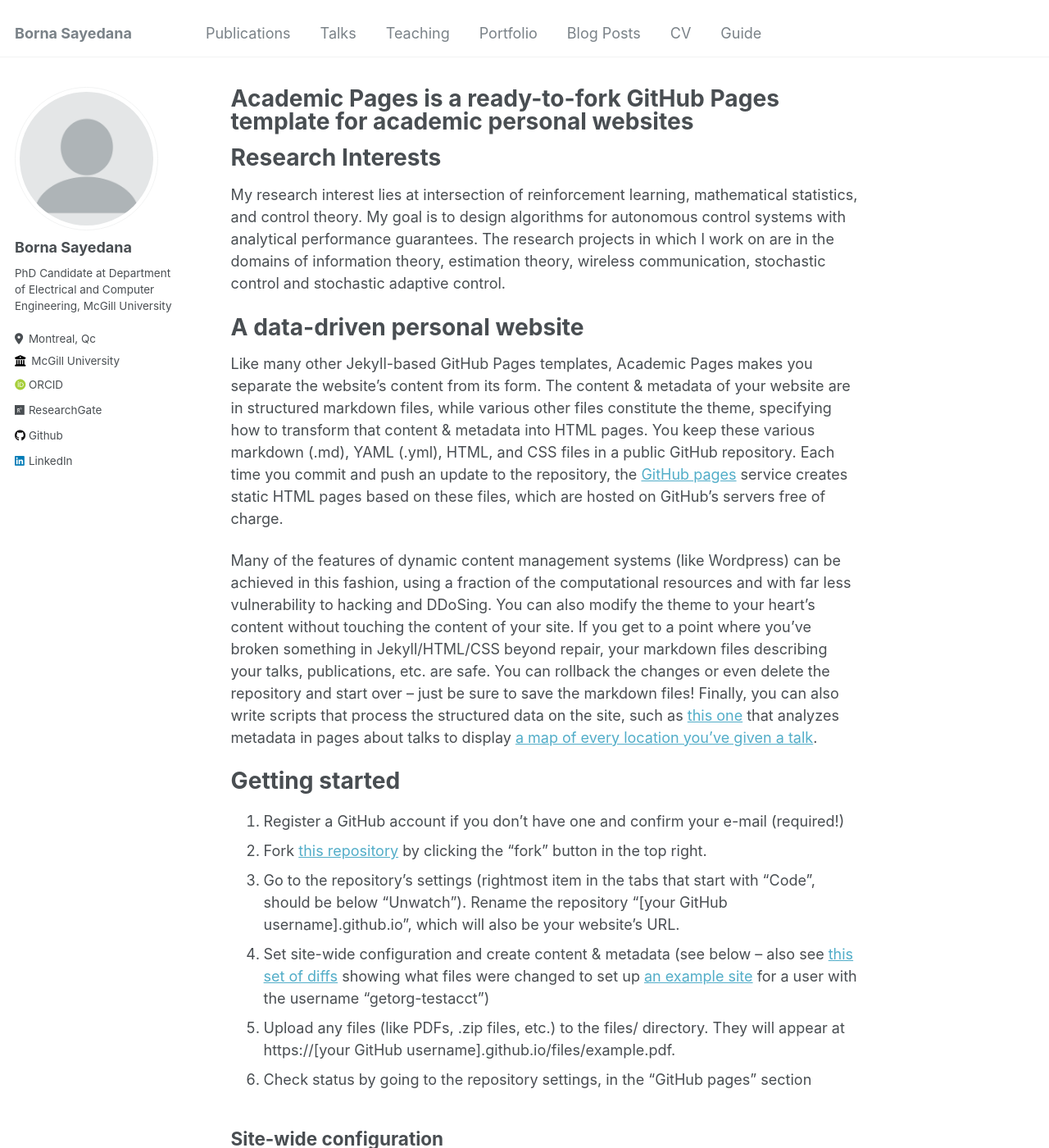
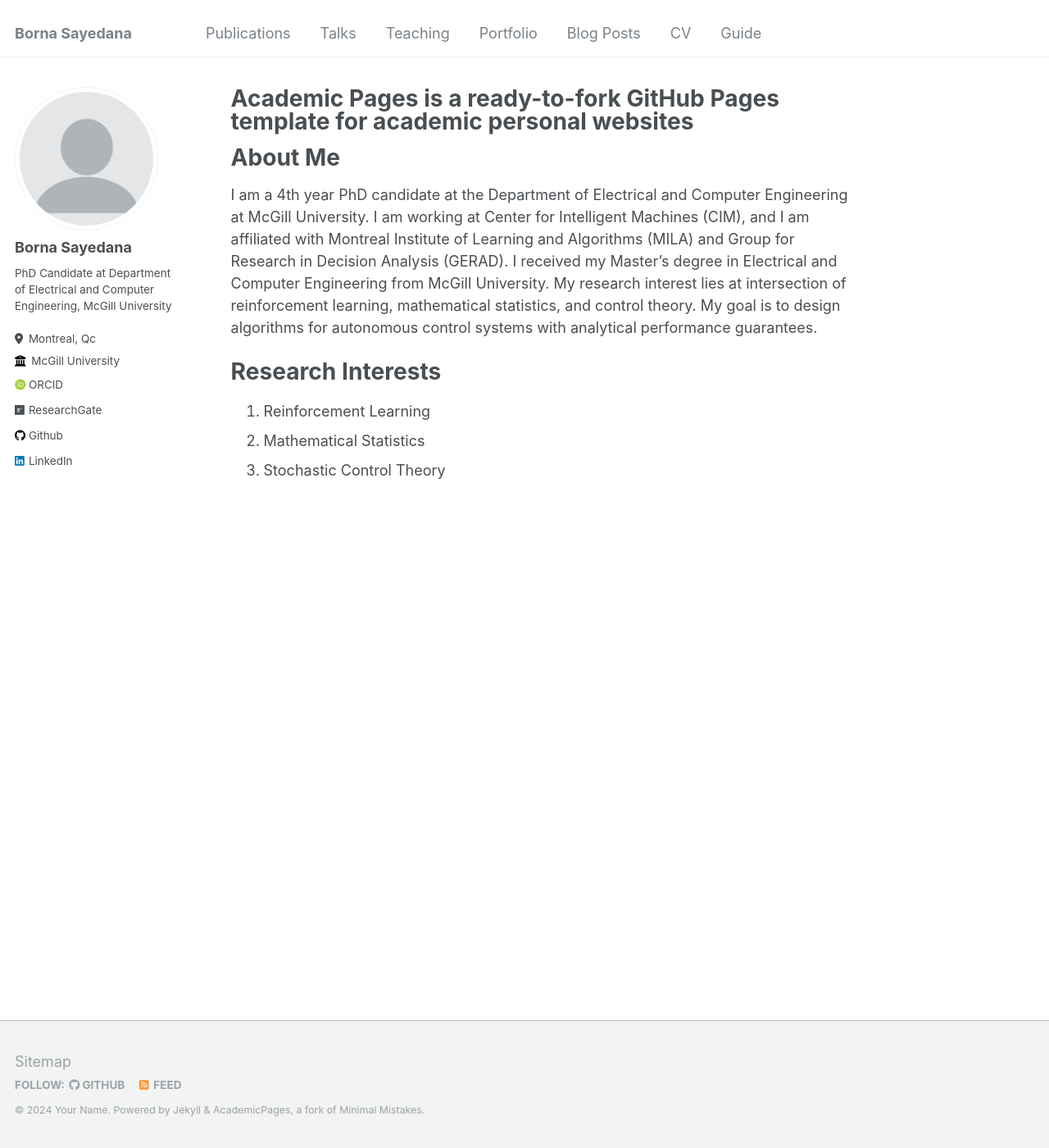
Before and after one commit to bornasayedana/bornasayedana.github.io, a Jekyll site: the page built from _pages/about.md, in a window 1280 px wide and 1400 px high. Shown: the whole window at 82% size. Built offline with Jekyll 4.4.1, drawn with Linux system fonts in a browser that asks for light colours; some web fonts are replaced; some of the changed text lies outside the part shown.

Commit message:
Update about.md

```diff
--- a/_pages/about.md
+++ b/_pages/about.md
@@ -7,45 +7,12 @@ redirect_from:
   - /about.html
 ---
 
+About Me
+======
+I am a 4th year PhD candidate at the Department of Electrical and Computer Engineering at McGill University. I am working at Center for Intelligent Machines (CIM), and I am affiliated with Montreal Institute of Learning and Algorithms (MILA) and Group for Research in Decision Analysis (GERAD). I received my Master's degree in Electrical and Computer Engineering from McGill University. My research interest lies at intersection of reinforcement learning, mathematical statistics, and control theory. My goal is to design algorithms for autonomous control systems with analytical performance guarantees.
+
 Research Interests
 ======
-My research interest lies at intersection of reinforcement learning, mathematical statistics, and control theory. My goal is to design algorithms for autonomous control systems with analytical performance guarantees. The research projects in which I work on are in the domains of information theory, estimation theory, wireless communication, stochastic control and stochastic adaptive control.
-
-A data-driven personal website
-======
-Like many other Jekyll-based GitHub Pages templates, Academic Pages makes you separate the website's content from its form. The content & metadata of your website are in structured markdown files, while various other files constitute the theme, specifying how to transform that content & metadata into HTML pages. You keep these various markdown (.md), YAML (.yml), HTML, and CSS files in a public GitHub repository. Each time you commit and push an update to the repository, the [GitHub pages](https://pages.github.com/) service creates static HTML pages based on these files, which are hosted on GitHub's servers free of charge.
-
-Many of the features of dynamic content management systems (like Wordpress) can be achieved in this fashion, using a fraction of the computational resources and with far less vulnerability to hacking and DDoSing. You can also modify the theme to your heart's content without touching the content of your site. If you get to a point where you've broken something in Jekyll/HTML/CSS beyond repair, your markdown files describing your talks, publications, etc. are safe. You can rollback the changes or even delete the repository and start over -- just be sure to save the markdown files! Finally, you can also write scripts that process the structured data on the site, such as [this one](https://github.com/academicpages/academicpages.github.io/blob/master/talkmap.ipynb) that analyzes metadata in pages about talks to display [a map of every location you've given a talk](https://academicpages.github.io/talkmap.html).
-
-Getting started
-======
-1. Register a GitHub account if you don't have one and confirm your e-mail (required!)
-1. Fork [this repository](https://github.com/academicpages/academicpages.github.io) by clicking the "fork" button in the top right.
-1. Go to the repository's settings (rightmost item in the tabs that start with "Code", should be below "Unwatch"). Rename the repository "[your GitHub username].github.io", which will also be your website's URL.
-1. Set site-wide configuration and create content & metadata (see below -- also see [this set of diffs](http://archive.is/3TPas) showing what files were changed to set up [an example site](https://getorg-testacct.github.io) for a user with the username "getorg-testacct")
-1. Upload any files (like PDFs, .zip files, etc.) to the files/ directory. They will appear at https://[your GitHub username].github.io/files/example.pdf.
-1. Check status by going to the repository settings, in the "GitHub pages" section
-
-Site-wide configuration
-------
-The main configuration file for the site is in the base directory in [_config.yml](https://github.com/academicpages/academicpages.github.io/blob/master/_config.yml), which defines the content in the sidebars and other site-wide features. You will need to replace the default variables with ones about yourself and your site's github repository. The configuration file for the top menu is in [_data/navigation.yml](https://github.com/academicpages/academicpages.github.io/blob/master/_data/navigation.yml). For example, if you don't have a portfolio or blog posts, you can remove those items from that navigation.yml file to remove them from the header.
-
-Create content & metadata
-------
-For site content, there is one markdown file for each type of content, which are stored in directories like _publications, _talks, _posts, _teaching, or _pages. For example, each talk is a markdown file in the [_talks directory](https://github.com/academicpages/academicpages.github.io/tree/master/_talks). At the top of each markdown file is structured data in YAML about the talk, which the theme will parse to do lots of cool stuff. The same structured data about a talk is used to generate the list of talks on the [Talks page](https://academicpages.github.io/talks), each [individual page](https://academicpages.github.io/talks/2012-03-01-talk-1) for specific talks, the talks section for the [CV page](https://academicpages.github.io/cv), and the [map of places you've given a talk](https://academicpages.github.io/talkmap.html) (if you run this [python file](https://github.com/academicpages/academicpages.github.io/blob/master/talkmap.py) or [Jupyter notebook](https://github.com/academicpages/academicpages.github.io/blob/master/talkmap.ipynb), which creates the HTML for the map based on the contents of the _talks directory).
-
-**Markdown generator**
-
-I have also created [a set of Jupyter notebooks](https://github.com/academicpages/academicpages.github.io/tree/master/markdown_generator
-) that converts a CSV containing structured data about talks or presentations into individual markdown files that will be properly formatted for the Academic Pages template. The sample CSVs in that directory are the ones I used to create my own personal website at stuartgeiger.com. My usual workflow is that I keep a spreadsheet of my publications and talks, then run the code in these notebooks to generate the markdown files, then commit and push them to the GitHub repository.
-
-How to edit your site's GitHub repository
-------
-Many people use a git client to create files on their local computer and then push them to GitHub's servers. If you are not familiar with git, you can directly edit these configuration and markdown files directly in the github.com interface. Navigate to a file (like [this one](https://github.com/academicpages/academicpages.github.io/blob/master/_talks/2012-03-01-talk-1.md) and click the pencil icon in the top right of the content preview (to the right of the "Raw | Blame | History" buttons). You can delete a file by clicking the trashcan icon to the right of the pencil icon. You can also create new files or upload files by navigating to a directory and clicking the "Create new file" or "Upload files" buttons.
-
-Example: editing a markdown file for a talk
-![Editing a markdown file for a talk](/images/editing-talk.png)
-
-For more info
-------
-More info about configuring Academic Pages can be found in [the guide](https://academicpages.github.io/markdown/). The [guides for the Minimal Mistakes theme](https://mmistakes.github.io/minimal-mistakes/docs/configuration/) (which this theme was forked from) might also be helpful.
+1. Reinforcement Learning
+2. Mathematical Statistics
+3. Stochastic Control Theory
```
